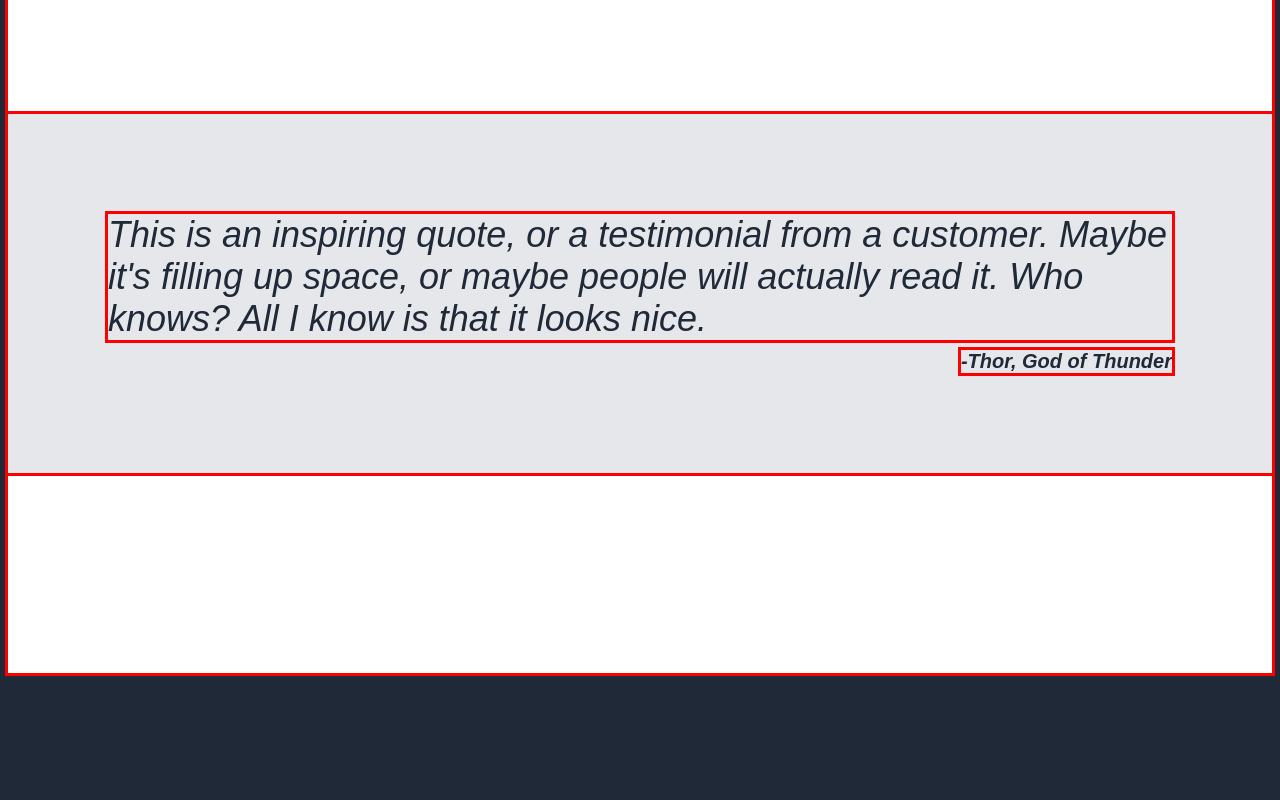
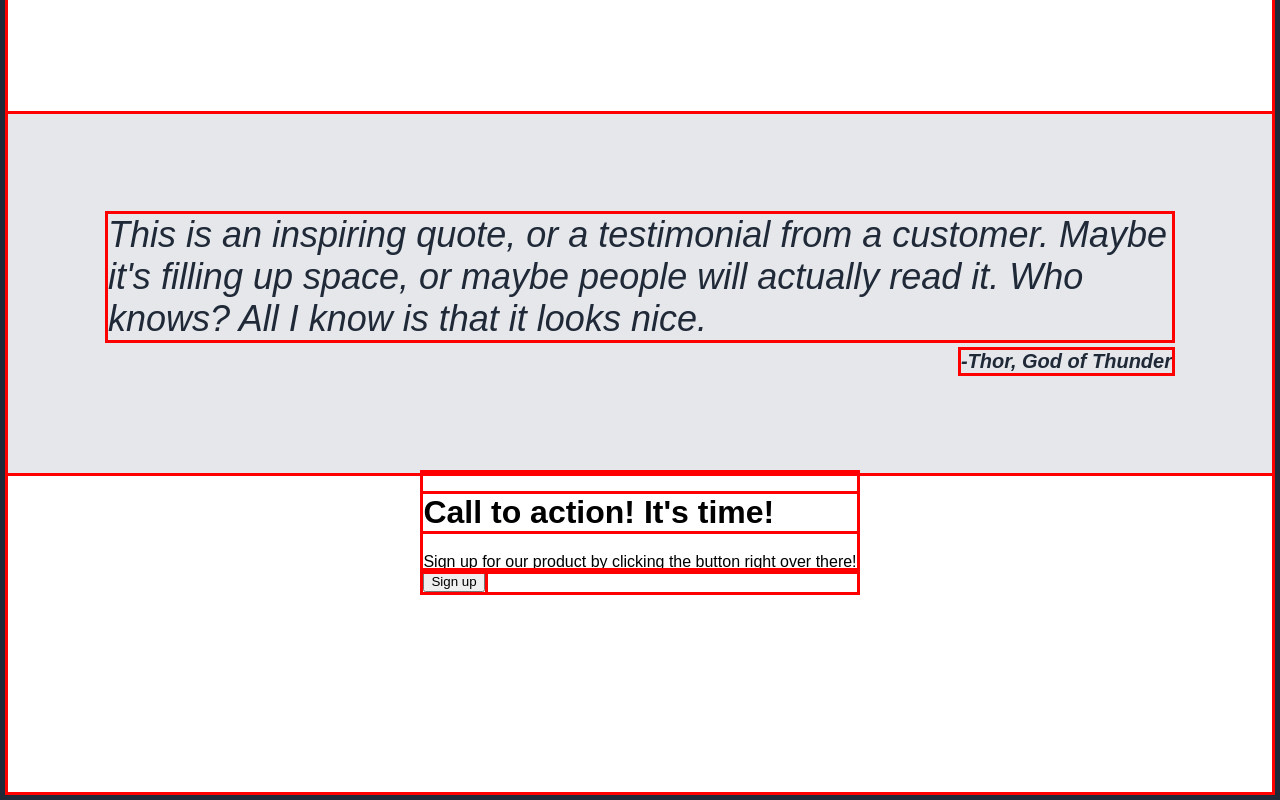
Before and after one commit to BlobCybersecurity/landing-page, a plain HTML site: page index.html in a window 1280 px wide. Shown: the part 975-1775 px from the top of the page. Before the commit the page ends 1656 px from the top, so only its background shows below. Drawn offline with Linux system fonts and the light colour scheme.

Commit message:
Add base for blue call action section

```diff
--- a/index.html
+++ b/index.html
@@ -61,7 +61,20 @@
             </div>
             <div class="quote-author">-Thor, God of Thunder</div>
         </div>
+    <div class="down">
+        <div class="down-upper">
+            <div class="blue-container">
 
+                <div class="left">
+                    <h1 class="call-to-action">Call to action! It's time!</h1>
+                    Sign up for our product by clicking the button right over there!
+                </div>
+                <div class="right">
+                    <button class="bottom-sign-up">Sign up</button>
+                </div>
+            </div>
+        </div>
+    </div>
     </div>
 
 </body>
```
